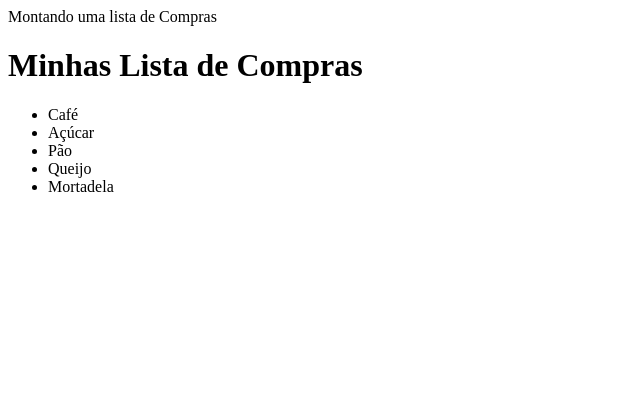
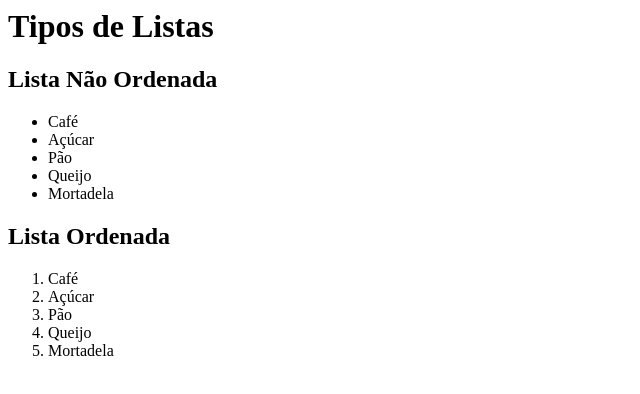
Before and after one commit to John-Mackaulyn/Basic-Html, a plain HTML site: page 00-Usando-Lista-Tags/index.html in a window 1280 px wide. Shown: the whole page, without its empty margins (0-640 px from the left). Drawn offline with Linux system fonts and the light colour scheme.

Commit message:
atualização repositório HTML Básico

```diff
--- a/00-Usando-Lista-Tags/index.html
+++ b/00-Usando-Lista-Tags/index.html
@@ -1,7 +1,7 @@
-Montando uma lista de Compras
+<h1>Tipos de Listas</h1>
 
-<h1>Minhas Lista de Compras</h1>
-
+<h2>Lista Não Ordenada</h2>
+<!-- Lista não ordenada para itens sem ordem específica -->
 <ul>
     <li>Café</li>
     <li>Açúcar</li>
@@ -9,3 +9,15 @@ Montando uma lista de Compras
     <li>Queijo</li>
     <li>Mortadela</li>
 </ul>
+<h2>Lista Ordenada</h2>
+
+    <!-- Lista ordenada por números para itens com ordem específica -->
+    <ol>
+        <li>Café</li>
+        <li>Açúcar</li>
+        <li>Pão</li>
+        <li>Queijo</li>
+        <li>Mortadela</li>
+    </ol>
+
+<!-- Usamos tags para montas as listas todas com abertura e fechamento -->
```
Also changed, not shown: 01-primeira-pag-html/index.html (+1 -1 lines), 1 other file.
